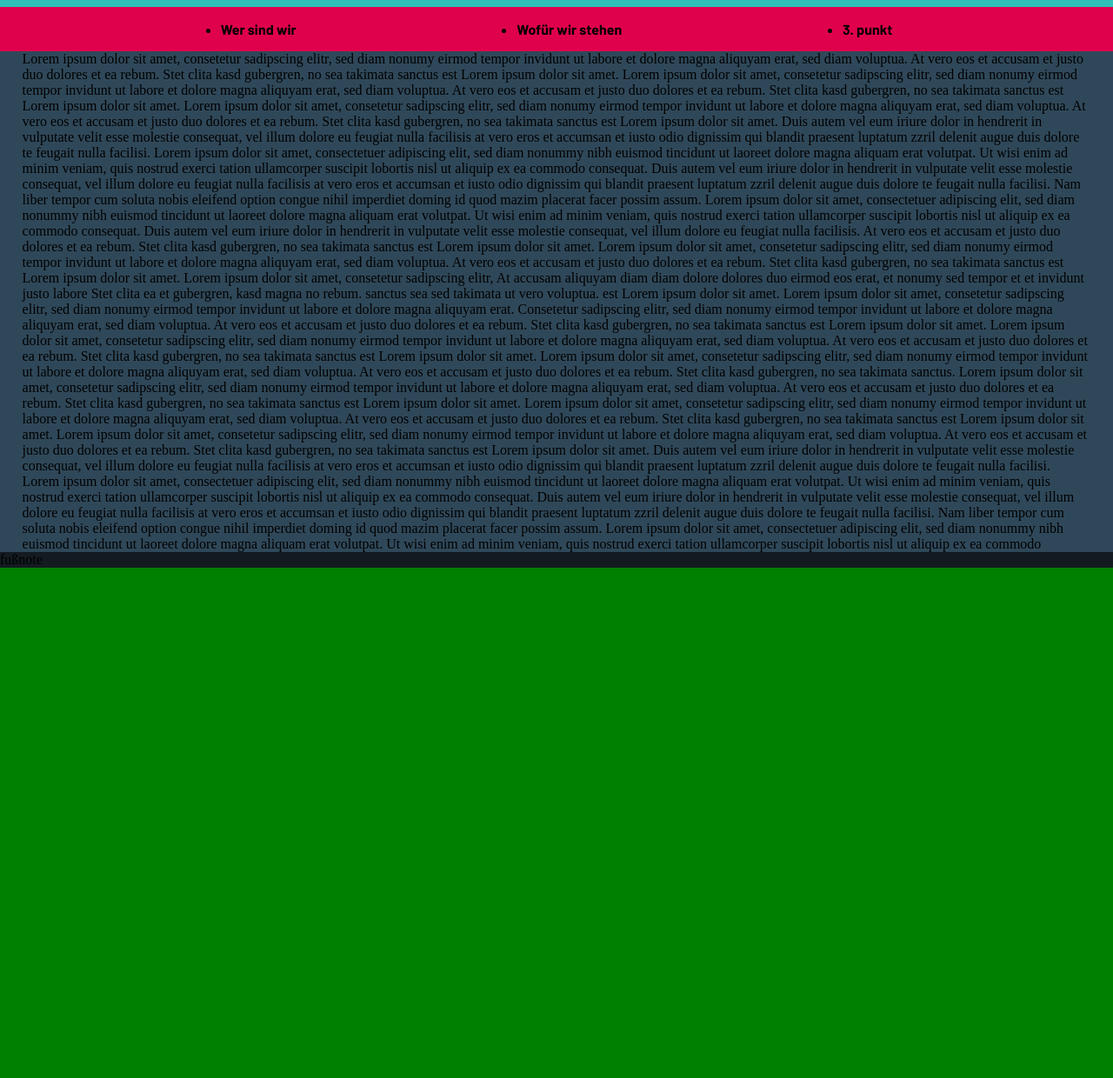
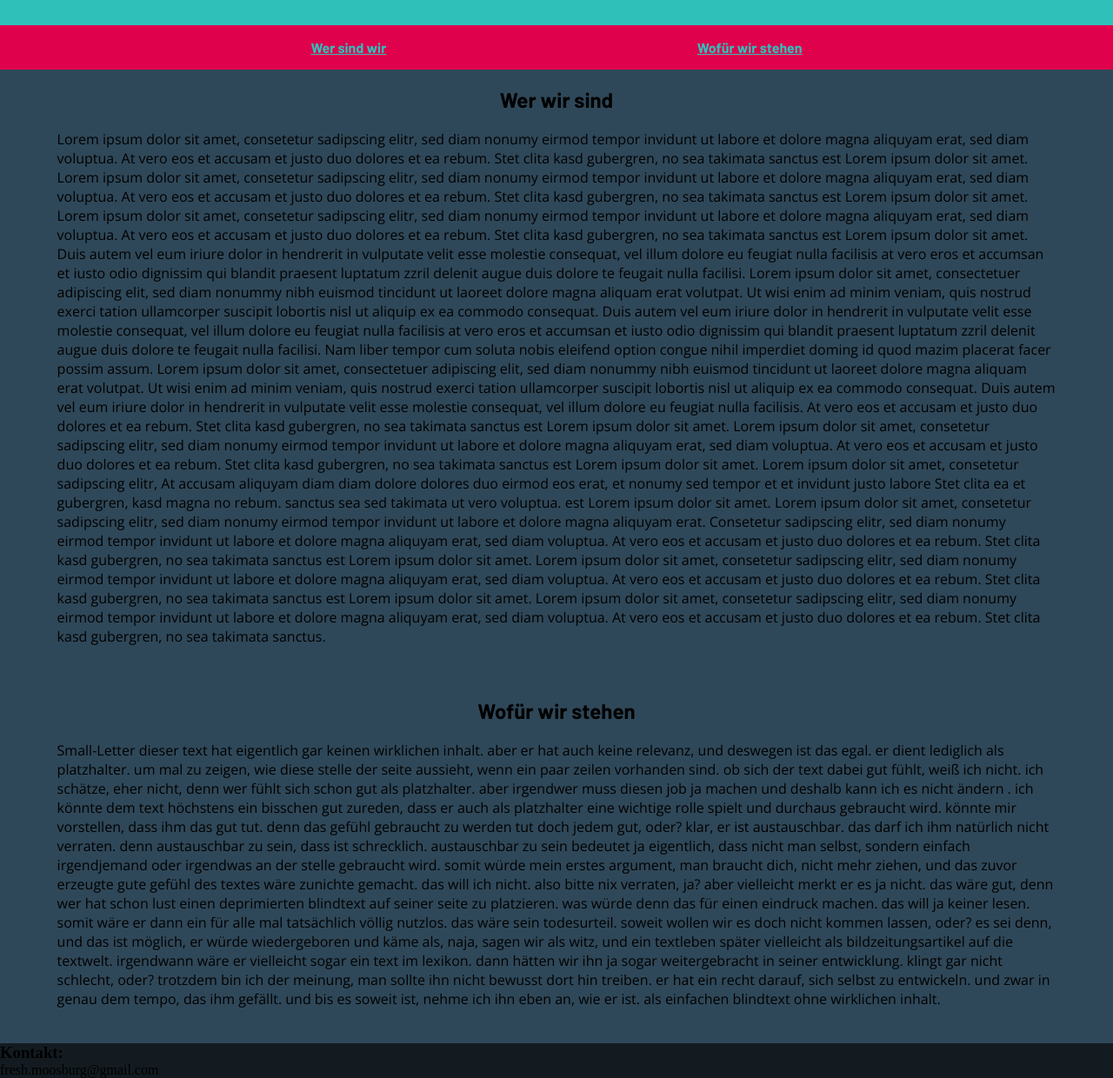
Before and after one commit to decentbi/Fresh, a plain HTML site: page index.html in a window 1280 px wide. Shown: the part 80-1320 px from the top of the page at 87% size. Before the commit the page ends 893 px from the top, so only its background shows below. Drawn offline with nearby package versions, Linux system fonts and the light colour scheme.

Commit message:
End of day commit

```diff
--- /dev/null
+++ b/css/_base.scss
@@ -0,0 +1,4 @@
+$color_background : #131B21;
+$color_steel_blue : #2F4859;
+$color_magenta    : #E0014D;
+$color_turquise   : #2FC1B9;
--- a/css/basestyle.scss
+++ b/css/basestyle.scss
@@ -1,3 +1,4 @@
+@use 'base';
 @import url('https://fonts.googleapis.com/css?family=Barlow:700&display=swap');
 @import url('https://fonts.googleapis.com/css?family=Open+Sans&display=swap');
 
@@ -6,51 +7,71 @@
   padding : 0;
   }
 
+a {
+  color : base.$color_turquise;
+  }
+
 
 body {
-  display               : grid;
-  grid-template-columns : 1fr;
-  grid-template-rows    : auto auto 20vh;
-  background-color      : green;
+
+  background-color : black /* base.$color_background;*/
   }
 
 header {
-  background-color : #2FC1B9;
+  background-color : base.$color_turquise;
+  justify-content  : space-between;
+  min-height       : 20vh;
   }
 
 nav {
   ul {
+	list-style-type : none;
 	justify-content : space-evenly;
 	flex-wrap       : wrap;
 	}
 
   margin-top       : 2vh;
   padding          : 2vh 0;
-  background-color : #E0014D;
+  background-color : base.$color_magenta;
   }
 
 main {
-  background-color : #2F4859;
+  background-color : base.$color_steel_blue;
   padding          : 0 2vw;
+  min-height       : 80vh;
+
+  div {
+	margin : 20px;
+	}
   }
 
 footer {
-  background-color : #131B21;
+  background-color : base.$color_background;
   }
 
 .mainframe {
-  max-width : 1500px;
+  max-width : 1300px;
   margin    : auto;
   }
 
-.textstyle-heading {
-  font-family : 'Barlow', sans-serif;
+.grid-conatiner {
+  display               : grid;
+  grid-template-columns : 1fr;
+  grid-template-rows    : auto auto auto;
+  }
+
+.text-heading {
+  text-align : center;
   }
 
 .head-row {
   align-items     : center;
   justify-content : space-between;
   padding         : 1vh 2vw;
+  }
+
+.contact {
+  margin : auto;
   }
 
 .flex-column {
@@ -62,3 +83,11 @@ footer {
   display        : flex;
   flex-direction : row;
   }
+
+.textstyle-heading {
+  font-family : 'Barlow', sans-serif;
+  }
+
+.textstyle-text {
+  font-family : 'Open Sans', sans-serif;
+  }
--- a/index.html
+++ b/index.html
@@ -25,115 +25,155 @@
 		</div>
 		<nav class="textstyle-heading">
 			<ul class="flex-row">
-				<li>Wer sind wir</li>
-				<li>Wofür wir stehen</li>
-				<li>3. punkt</li>
+				<li><a href="#Wer_wir_sind">Wer sind wir</a></li>
+				<li><a href="#Wofuer_wir_stehen">Wofür wir stehen</a></li>
+				<!--<li>3. punkt</li>-->
 			</ul>
 		</nav>
 	</header>
 
-	<main>
-		<p>
-			Lorem ipsum dolor sit amet, consetetur sadipscing elitr, sed diam nonumy eirmod tempor invidunt ut labore et
-			dolore magna aliquyam erat, sed diam voluptua. At vero eos et accusam et justo duo dolores et ea rebum. Stet
-			clita kasd gubergren, no sea takimata sanctus est Lorem ipsum dolor sit amet. Lorem ipsum dolor sit amet,
-			consetetur sadipscing elitr, sed diam nonumy eirmod tempor invidunt ut labore et dolore magna aliquyam erat,
+	<main class="flex-column">
+		<div>
+			<h2 id="Wer_wir_sind" class="textstyle-heading text-heading">Wer wir sind</h2>
+			<div class="textstyle-text">
+				Lorem ipsum dolor sit amet, consetetur sadipscing elitr, sed diam nonumy eirmod tempor invidunt ut
+				labore et
+				dolore magna aliquyam erat, sed diam voluptua. At vero eos et accusam et justo duo dolores et ea rebum.
+				Stet
+				clita kasd gubergren, no sea takimata sanctus est Lorem ipsum dolor sit amet. Lorem ipsum dolor sit
+				amet,
+				consetetur sadipscing elitr, sed diam nonumy eirmod tempor invidunt ut labore et dolore magna aliquyam
+				erat,
 				sed
-			diam voluptua. At vero eos et accusam et justo duo dolores et ea rebum. Stet clita kasd gubergren, no sea
-			takimata sanctus est Lorem ipsum dolor sit amet. Lorem ipsum dolor sit amet, consetetur sadipscing elitr,
+				diam voluptua. At vero eos et accusam et justo duo dolores et ea rebum. Stet clita kasd gubergren, no
+				sea
+				takimata sanctus est Lorem ipsum dolor sit amet. Lorem ipsum dolor sit amet, consetetur sadipscing
+				elitr,
 				sed
-			diam nonumy eirmod tempor invidunt ut labore et dolore magna aliquyam erat, sed diam voluptua. At vero eos
+				diam nonumy eirmod tempor invidunt ut labore et dolore magna aliquyam erat, sed diam voluptua. At vero
+				eos
 				et
-			accusam et justo duo dolores et ea rebum. Stet clita kasd gubergren, no sea takimata sanctus est Lorem ipsum
+				accusam et justo duo dolores et ea rebum. Stet clita kasd gubergren, no sea takimata sanctus est Lorem
+				ipsum
 				dolor sit amet.
 
-			Duis autem vel eum iriure dolor in hendrerit in vulputate velit esse molestie consequat, vel illum dolore eu
-			feugiat nulla facilisis at vero eros et accumsan et iusto odio dignissim qui blandit praesent luptatum zzril
+				Duis autem vel eum iriure dolor in hendrerit in vulputate velit esse molestie consequat, vel illum
+				dolore eu
+				feugiat nulla facilisis at vero eros et accumsan et iusto odio dignissim qui blandit praesent luptatum
+				zzril
 				delenit augue duis dolore te feugait nulla facilisi. Lorem ipsum dolor sit amet, consectetuer adipiscing
 				elit,
 				sed diam nonummy nibh euismod tincidunt ut laoreet dolore magna aliquam erat volutpat.
 
-			Ut wisi enim ad minim veniam, quis nostrud exerci tation ullamcorper suscipit lobortis nisl ut aliquip ex ea
-			commodo consequat. Duis autem vel eum iriure dolor in hendrerit in vulputate velit esse molestie consequat,
+				Ut wisi enim ad minim veniam, quis nostrud exerci tation ullamcorper suscipit lobortis nisl ut aliquip
+				ex ea
+				commodo consequat. Duis autem vel eum iriure dolor in hendrerit in vulputate velit esse molestie
+				consequat,
 				vel
 				illum dolore eu feugiat nulla facilisis at vero eros et accumsan et iusto odio dignissim qui blandit
 				praesent
 				luptatum zzril delenit augue duis dolore te feugait nulla facilisi.
 
-			Nam liber tempor cum soluta nobis eleifend option congue nihil imperdiet doming id quod mazim placerat facer
+				Nam liber tempor cum soluta nobis eleifend option congue nihil imperdiet doming id quod mazim placerat
+				facer
 				possim assum. Lorem ipsum dolor sit amet, consectetuer adipiscing elit, sed diam nonummy nibh euismod
 				tincidunt
 				ut laoreet dolore magna aliquam erat volutpat. Ut wisi enim ad minim veniam, quis nostrud exerci tation
 				ullamcorper suscipit lobortis nisl ut aliquip ex ea commodo consequat.
 
-			Duis autem vel eum iriure dolor in hendrerit in vulputate velit esse molestie consequat, vel illum dolore eu
+				Duis autem vel eum iriure dolor in hendrerit in vulputate velit esse molestie consequat, vel illum
+				dolore eu
 				feugiat nulla facilisis.
 
-			At vero eos et accusam et justo duo dolores et ea rebum. Stet clita kasd gubergren, no sea takimata sanctus
+				At vero eos et accusam et justo duo dolores et ea rebum. Stet clita kasd gubergren, no sea takimata
+				sanctus
 				est
-			Lorem ipsum dolor sit amet. Lorem ipsum dolor sit amet, consetetur sadipscing elitr, sed diam nonumy eirmod
-			tempor invidunt ut labore et dolore magna aliquyam erat, sed diam voluptua. At vero eos et accusam et justo
+				Lorem ipsum dolor sit amet. Lorem ipsum dolor sit amet, consetetur sadipscing elitr, sed diam nonumy
+				eirmod
+				tempor invidunt ut labore et dolore magna aliquyam erat, sed diam voluptua. At vero eos et accusam et
+				justo
 				duo
 				dolores et ea rebum. Stet clita kasd gubergren, no sea takimata sanctus est Lorem ipsum dolor sit amet.
 				Lorem
-			ipsum dolor sit amet, consetetur sadipscing elitr, At accusam aliquyam diam diam dolore dolores duo eirmod
+				ipsum dolor sit amet, consetetur sadipscing elitr, At accusam aliquyam diam diam dolore dolores duo
+				eirmod
 				eos
 				erat, et nonumy sed tempor et et invidunt justo labore Stet clita ea et gubergren, kasd magna no rebum.
 				sanctus
-			sea sed takimata ut vero voluptua. est Lorem ipsum dolor sit amet. Lorem ipsum dolor sit amet, consetetur
+				sea sed takimata ut vero voluptua. est Lorem ipsum dolor sit amet. Lorem ipsum dolor sit amet,
+				consetetur
 				sadipscing elitr, sed diam nonumy eirmod tempor invidunt ut labore et dolore magna aliquyam erat.
 
-			Consetetur sadipscing elitr, sed diam nonumy eirmod tempor invidunt ut labore et dolore magna aliquyam erat,
+				Consetetur sadipscing elitr, sed diam nonumy eirmod tempor invidunt ut labore et dolore magna aliquyam
+				erat,
 				sed
-			diam voluptua. At vero eos et accusam et justo duo dolores et ea rebum. Stet clita kasd gubergren, no sea
-			takimata sanctus est Lorem ipsum dolor sit amet. Lorem ipsum dolor sit amet, consetetur sadipscing elitr,
+				diam voluptua. At vero eos et accusam et justo duo dolores et ea rebum. Stet clita kasd gubergren, no
+				sea
+				takimata sanctus est Lorem ipsum dolor sit amet. Lorem ipsum dolor sit amet, consetetur sadipscing
+				elitr,
 				sed
-			diam nonumy eirmod tempor invidunt ut labore et dolore magna aliquyam erat, sed diam voluptua. At vero eos
+				diam nonumy eirmod tempor invidunt ut labore et dolore magna aliquyam erat, sed diam voluptua. At vero
+				eos
 				et
-			accusam et justo duo dolores et ea rebum. Stet clita kasd gubergren, no sea takimata sanctus est Lorem ipsum
+				accusam et justo duo dolores et ea rebum. Stet clita kasd gubergren, no sea takimata sanctus est Lorem
+				ipsum
 				dolor sit amet. Lorem ipsum dolor sit amet, consetetur sadipscing elitr, sed diam nonumy eirmod tempor
 				invidunt
-			ut labore et dolore magna aliquyam erat, sed diam voluptua. At vero eos et accusam et justo duo dolores et
+				ut labore et dolore magna aliquyam erat, sed diam voluptua. At vero eos et accusam et justo duo dolores
+				et
 				ea
 				rebum. Stet clita kasd gubergren, no sea takimata sanctus.
+			</div>
+		</div>
 
-			Lorem ipsum dolor sit amet, consetetur sadipscing elitr, sed diam nonumy eirmod tempor invidunt ut labore et
-			dolore magna aliquyam erat, sed diam voluptua. At vero eos et accusam et justo duo dolores et ea rebum. Stet
-			clita kasd gubergren, no sea takimata sanctus est Lorem ipsum dolor sit amet. Lorem ipsum dolor sit amet,
-			consetetur sadipscing elitr, sed diam nonumy eirmod tempor invidunt ut labore et dolore magna aliquyam erat,
-			sed
-			diam voluptua. At vero eos et accusam et justo duo dolores et ea rebum. Stet clita kasd gubergren, no sea
-			takimata sanctus est Lorem ipsum dolor sit amet. Lorem ipsum dolor sit amet, consetetur sadipscing elitr,
-			sed
-			diam nonumy eirmod tempor invidunt ut labore et dolore magna aliquyam erat, sed diam voluptua. At vero eos
-			et
-			accusam et justo duo dolores et ea rebum. Stet clita kasd gubergren, no sea takimata sanctus est Lorem ipsum
-			dolor sit amet.
+		<div>
+			<h2 id="Wofuer_wir_stehen" class="textstyle-heading text-heading">Wofür wir stehen</h2>
+			<div class="textstyle-text">
+				Small-Letter
 
-			Duis autem vel eum iriure dolor in hendrerit in vulputate velit esse molestie consequat, vel illum dolore eu
-			feugiat nulla facilisis at vero eros et accumsan et iusto odio dignissim qui blandit praesent luptatum zzril
-			delenit augue duis dolore te feugait nulla facilisi. Lorem ipsum dolor sit amet, consectetuer adipiscing
-			elit,
-			sed diam nonummy nibh euismod tincidunt ut laoreet dolore magna aliquam erat volutpat.
-
-			Ut wisi enim ad minim veniam, quis nostrud exerci tation ullamcorper suscipit lobortis nisl ut aliquip ex ea
-			commodo consequat. Duis autem vel eum iriure dolor in hendrerit in vulputate velit esse molestie consequat,
-			vel
-			illum dolore eu feugiat nulla facilisis at vero eros et accumsan et iusto odio dignissim qui blandit
-			praesent
-			luptatum zzril delenit augue duis dolore te feugait nulla facilisi.
-
-			Nam liber tempor cum soluta nobis eleifend option congue nihil imperdiet doming id quod mazim placerat facer
-			possim assum. Lorem ipsum dolor sit amet, consectetuer adipiscing elit, sed diam nonummy nibh euismod
-			tincidunt
-			ut laoreet dolore magna aliquam erat volutpat. Ut wisi enim ad minim veniam, quis nostrud exerci tation
-			ullamcorper suscipit lobortis nisl ut aliquip ex ea commodo
-		</p>
+				dieser text hat eigentlich gar keinen wirklichen inhalt. aber er hat auch keine relevanz, und deswegen
+				ist
+				das egal. er dient lediglich als platzhalter. um mal zu zeigen, wie diese stelle der seite aussieht,
+				wenn
+				ein paar zeilen vorhanden sind. ob sich der text dabei gut fühlt, weiß ich nicht. ich schätze, eher
+				nicht,
+				denn wer fühlt sich schon gut als platzhalter. aber irgendwer muss diesen job ja machen und deshalb kann
+				ich
+				es nicht ändern . ich könnte dem text höchstens ein bisschen gut zureden, dass er auch als platzhalter
+				eine
+				wichtige rolle spielt und durchaus gebraucht wird. könnte mir vorstellen, dass ihm das gut tut. denn das
+				gefühl gebraucht zu werden tut doch jedem gut, oder? klar, er ist austauschbar. das darf ich ihm
+				natürlich
+				nicht verraten. denn austauschbar zu sein, dass ist schrecklich. austauschbar zu sein bedeutet ja
+				eigentlich, dass nicht man selbst, sondern einfach irgendjemand oder irgendwas an der stelle gebraucht
+				wird.
+				somit würde mein erstes argument, man braucht dich, nicht mehr ziehen, und das zuvor erzeugte gute
+				gefühl
+				des textes wäre zunichte gemacht. das will ich nicht. also bitte nix verraten, ja? aber vielleicht merkt
+				er
+				es ja nicht. das wäre gut, denn wer hat schon lust einen deprimierten blindtext auf seiner seite zu
+				platzieren. was würde denn das für einen eindruck machen. das will ja keiner lesen. somit wäre er dann
+				ein
+				für alle mal tatsächlich völlig nutzlos. das wäre sein todesurteil. soweit wollen wir es doch nicht
+				kommen
+				lassen, oder? es sei denn, und das ist möglich, er würde wiedergeboren und käme als, naja, sagen wir als
+				witz, und ein textleben später vielleicht als bildzeitungsartikel auf die textwelt. irgendwann wäre er
+				vielleicht sogar ein text im lexikon. dann hätten wir ihn ja sogar weitergebracht in seiner entwicklung.
+				klingt gar nicht schlecht, oder? trotzdem bin ich der meinung, man sollte ihn nicht bewusst dort hin
+				treiben. er hat ein recht darauf, sich selbst zu entwickeln. und zwar in genau dem tempo, das ihm
+				gefällt.
+				und bis es soweit ist, nehme ich ihn eben an, wie er ist. als einfachen blindtext ohne wirklichen
+				inhalt.
+			</div>
+		</div>
 
 	</main>
 
 	<footer>
-		fußnote
+		<div class="contact">
+			<h3>Kontakt:</h3>
+			fresh.moosburg@gmail.com
+		</div>
 	</footer>
 
 </div>
```
Also changed, not shown: css/basestyle.css, 1 other file. Lines whose indentation alone changed are shown as unchanged.
